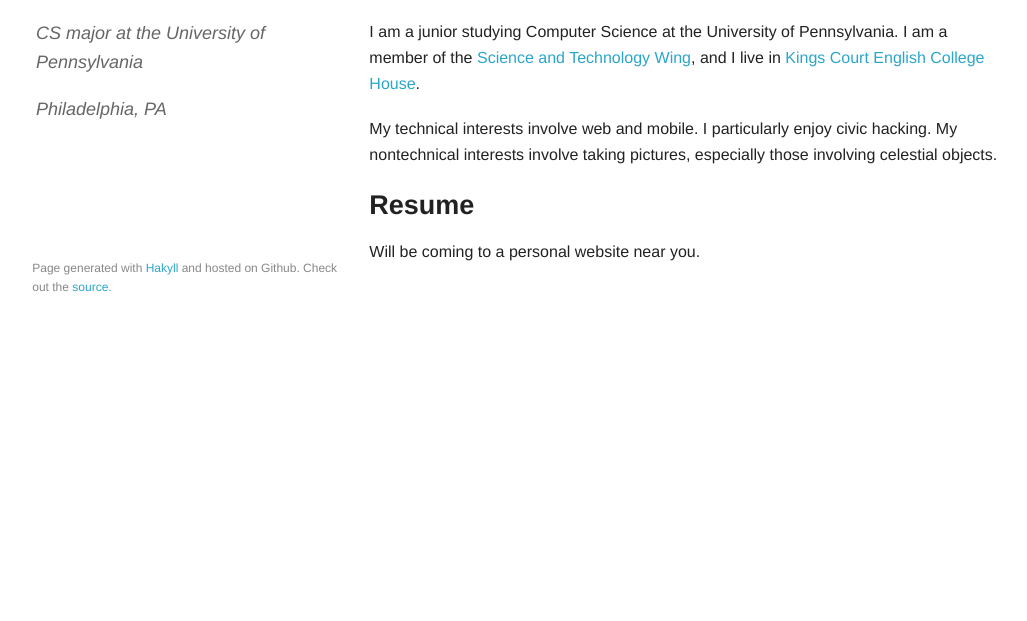
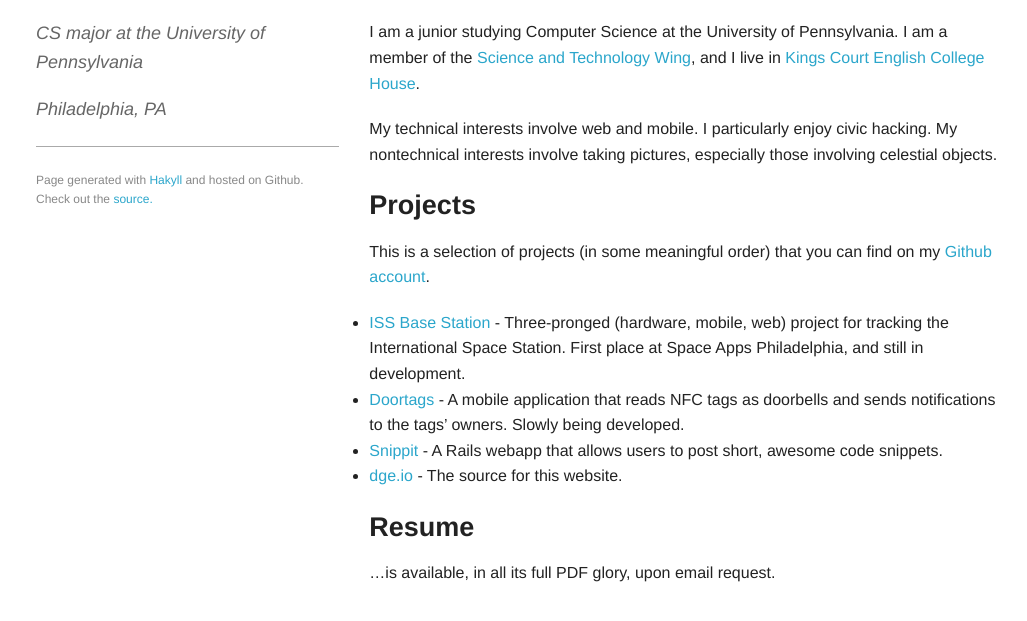
Before and after one commit to DanGe42/DanGe42.github.io, a plain HTML site: page about.html in a window 1280 px wide. Shown: the part 123-744 px from the top of the page, without its empty margins (119-1146 px from the left). Drawn offline with Linux system fonts and the light colour scheme.

Commit message:
Update footer location, and about page.

```diff
--- a/about.html
+++ b/about.html
@@ -26,7 +26,8 @@
   </head>
   <body>
     <div class="row">
-      <header class="large-4 columns">
+      <div class="large-4 columns">
+        <header>
           <a href="./"><h1 class="subheader">Daniel Ge</h1></a>
           <ul id="me-desc">
             <li>CS major at the University of Pennsylvania</li>
@@ -34,22 +35,32 @@
           </ul>
         </header>
 
+        <footer>
+          <p>Page generated with <a href="http://jaspervdj.be/hakyll/">Hakyll</a>
+          and hosted on Github. Check out the
+          <a href="https://github.com/DanGe42/hakyll4-website">source.</a></p>
+        </footer>
+      </div>
+
       <section class="large-8 columns">
         <h1 id="about-me">About me</h1>
 <p>I am a junior studying Computer Science at the University of Pennsylvania. I am a member of the <a href="http://www.stwing.org/">Science and Technology Wing</a>, and I live in <a href="http://kcech.house.upenn.edu/">Kings Court English College House</a>.</p>
 <p>My technical interests involve web and mobile. I particularly enjoy civic hacking. My nontechnical interests involve taking pictures, especially those involving celestial objects.</p>
+<h3 id="projects">Projects</h3>
+<p>This is a selection of projects (in some meaningful order) that you can find on my <a href="https://github.com/DanGe42">Github account</a>.</p>
+<ul>
+<li><a href="http://spaceappschallenge.org/project/iss-base-station">ISS Base Station</a> - Three-pronged (hardware, mobile, web) project for tracking the International Space Station. First place at Space Apps Philadelphia, and still in development.</li>
+<li><a href="https://github.com/Doortags">Doortags</a> - A mobile application that reads NFC tags as doorbells and sends notifications to the tags’ owners. Slowly being developed.</li>
+<li><a href="https://github.com/DanGe42/snippets">Snippit</a> - A Rails webapp that allows users to post short, awesome code snippets.</li>
+<li><a href="https://github.com/DanGe42/hakyll4-website">dge.io</a> - The source for this website.</li>
+</ul>
 <h3 id="resume">Resume</h3>
-<p>Will be coming to a personal website near you.</p>
+<p>…is available, in all its full PDF glory, upon email request.</p>
       </section>
 
     </div>
 
     <div class="row" style="height: 0">
-      <footer class="large-4 columns">
-        <p>Page generated with <a href="http://jaspervdj.be/hakyll/">Hakyll</a>
-        and hosted on Github. Check out the
-        <a href="https://github.com/DanGe42/hakyll4-website">source.</a></p>
-      </footer>
     </div>
   </body>
 </html>
--- a/css/styles.css
+++ b/css/styles.css
@@ -1 +1 @@
-body{padding:50px}.element{display:block;margin:20px}footer{bottom:25px;color:#888;font-size:12px}footer p{margin:0}#me-desc{color:#666;font-style:italic;font-size:18px;list-style:none}#me-desc li{margin-bottom:1em}pre{padding:8px 15px;background:#f8f8f8;border-radius:5px;border:1px solid #e5e5e5;overflow-x:auto}code, pre{font-family:Monaco, "Bitstream Vera Sans Mono", "Lucida Console", Terminal;color:#333;font-size:12px;line-height:1.5}.post-list{list-style:none}.post-item-title{margin:0}.post-item-date{color:#777;font-size:16px;font-style:italic}
+body{padding:50px}.element{display:block;margin:20px}header{border-bottom:1px solid #AAA;margin-bottom:1.5em}footer{color:#888;font-size:12px}#me-desc{color:#666;font-style:italic;font-size:18px;list-style:none}#me-desc li{margin-bottom:1em}pre{padding:8px 15px;background:#f8f8f8;border-radius:5px;border:1px solid #e5e5e5;overflow-x:auto}code, pre{font-family:Monaco, "Bitstream Vera Sans Mono", "Lucida Console", Terminal;color:#333;font-size:12px;line-height:1.5}.post-list{list-style:none}.post-item-title{margin:0}.post-item-date{color:#777;font-size:16px;font-style:italic}
```
Also changed, not shown: 404.html (+9 -6 lines), blog.html (+9 -6 lines), blog/2013-05-02-hello-world.html (+9 -6 lines), index.html (+9 -6 lines). Lines whose indentation alone changed are shown as unchanged.
